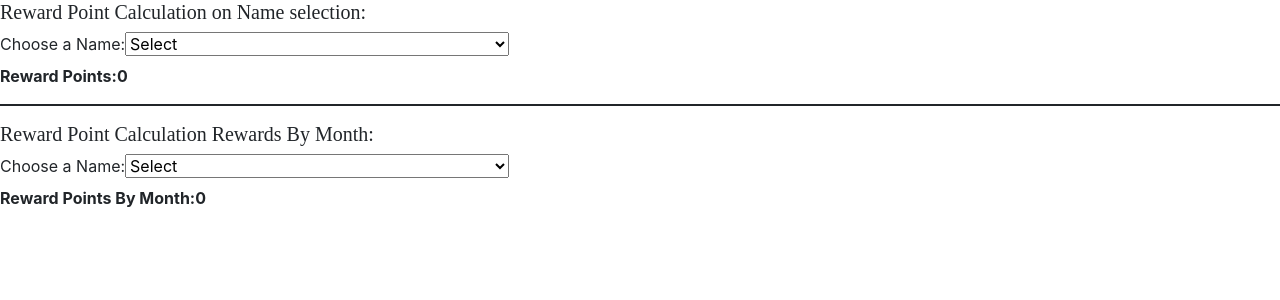
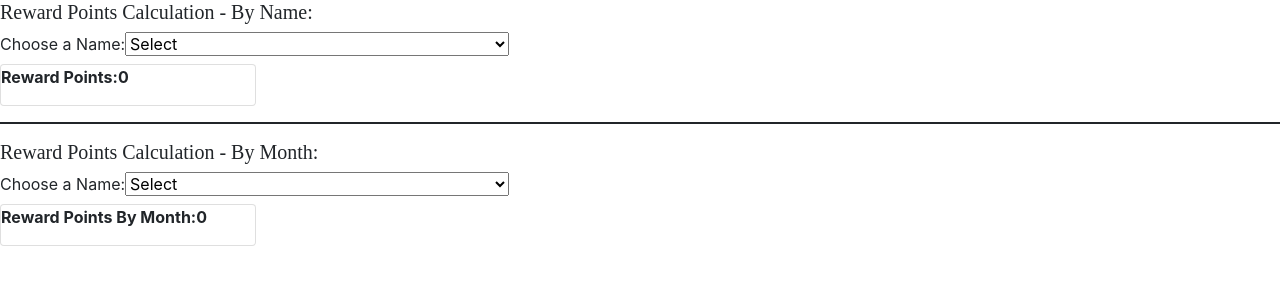
Before and after one commit to nikitha-nr/Retail-Points, a React (Create React App) app: page / in a window 1280 px wide. Shown: the top 300 px of the page. Built offline with nearby package versions, Linux system fonts and the light colour scheme.

Commit message:
card css

```diff
--- a/src/App.css
+++ b/src/App.css
@@ -2,7 +2,7 @@ h5{
     font-family: serif
 }
 .card{
-    width:50% ;
+    width:20% ;
 
 }
 #sel{
--- a/src/Rewards.js
+++ b/src/Rewards.js
@@ -101,7 +101,7 @@ const Rewards=()=>{
         return(
                 <div>
                     <div>
-                        <h5>Reward Point Calculation on Name selection:</h5>
+                        <h5>Reward Points Calculation - By Name:</h5>
                         <div>
                             <label>Choose a Name:</label>
 
@@ -121,13 +121,15 @@ const Rewards=()=>{
                                                             <hr/>
                                                     </div>)
                                                     )  }
-                                                    <p><b>Reward Points:{getRewardsTotal()}</b></p>
+                                                    <Card>
+                                                        <p><b>Reward Points:{getRewardsTotal()}</b></p>
+                                                    </Card>
                             </div>
                         </div>
                     </div>
                     <hr id="separate" />
                         <div>
-                            <h5>Reward Point Calculation Rewards By Month:</h5>
+                            <h5>Reward Points Calculation - By Month:</h5>
                             <label>Choose a Name:</label>
                             <select id="sel" onChange={e => setDate(e.target.value)} value={date}>
                                     <option value="Select">Select</option>
@@ -144,7 +146,9 @@ const Rewards=()=>{
                                                                 </div>)
                                                         )
                                 }
-                                <p><b>Reward Points By Month:{getRewardsTotalByMonth()}</b></p>
+                                <Card>
+                                    <p><b>Reward Points By Month:{getRewardsTotalByMonth()}</b></p>
+                                </Card>
                             </div>
                         </div>
                 </div>
```
Also changed, not shown: 1 other file (tests, documents, lock files or other folders).
